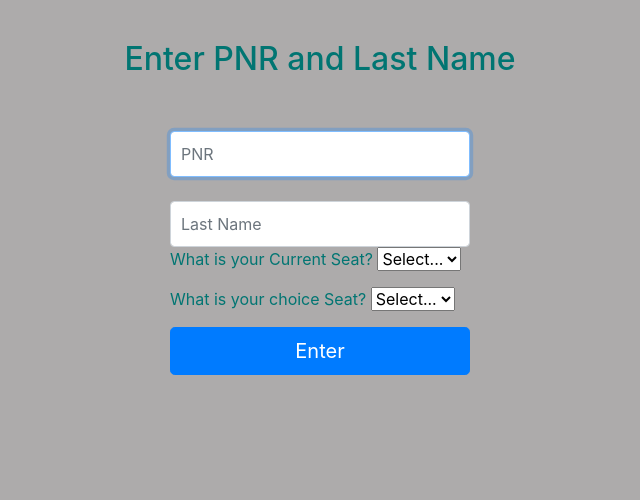
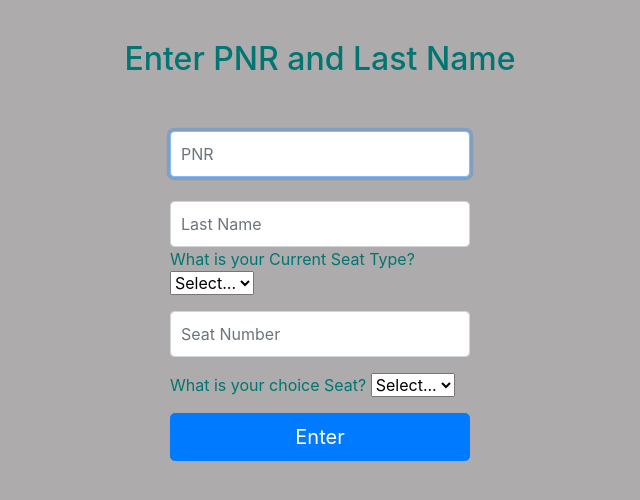
Before and after one commit to sanjibbaral435/neons-2018, a PHP site: page / in a window 1280 px wide. Shown: the top 500 px of the page, without its empty margins (320-960 px from the left). Run offline with PHP 8.4, Linux system fonts and the light colour scheme; some libraries are stand-ins or nearby versions.

Commit message:
Added code to insert to DB

```diff
--- a/index.php
+++ b/index.php
@@ -94,7 +94,7 @@
 			}
 
             // Define variables and initialize with empty values
-			$pnr = $lastname = "";
+			$pnr = $lastname = $choice_seat = $curr_seat = $seat_num = "";
 			$lastname_err = $pnr_err = "";
 
 
@@ -103,25 +103,43 @@
 
 				// Check if lastname is empty
 				if(empty($_POST["lastname"])){
-					$lastname_err = 'Please enter last name.';
+					echo 'Please enter last name.';
 				} else{
 					$lastname = trim($_POST["lastname"]);
 				}
 
 				// Check if PNR is empty
 				if(empty($_POST['pnr'])){
-					$pnr_err = 'Please enter your PNR';
+					echo 'Please enter your PNR';
 				} else{
 					$pnr = trim($_POST['pnr']);
 				}
 
+				// Check if seat num is empty
+				if(empty($_POST['seat_num'])){
+					echo 'Please enter your Seat Number';
+				} else{
+					$seat_num = trim($_POST['seat_num']);
+				}
+
+				if(!isset($_POST['curr_seat'])){
+					echo "You forgot to select your current seat";
+				} else {
+					$curr_seat = trim($_POST['curr_seat']);
+				}
+
+				if(!isset($_POST['choice_seat'])){
+					echo "You forgot to select your choice seat";
+				} else {
+					$choice_seat = trim($_POST['choice_seat']);
+				}
+
+				echo "choice_seat ".$choice_seat." current seat: ".$curr_seat." seat number".$seat_num;
+
 				// Validate credentials
 				if(empty($lastname_err) && empty($pnr_err)){
-					// Prepare a select statement
-					//echo $pnr;
 					$sql = "SELECT lastname FROM user_cred WHERE pnr = $pnr";
 
-					//echo $sql;
 					$result = mysqli_query($link, $sql);
 
 					if (mysqli_num_rows($result) > 0) {
@@ -131,6 +149,22 @@
 								save the pnr to the session */
 								session_start();
 								$_SESSION['pnr'] = $pnr;
+
+
+								//insert all the data to user_req table
+								$sql_insert = "INSERT INTO user_req (pnr, current_seat, choice_seat, seat_num)
+								VALUES ('$pnr', '$curr_seat', '$choice_seat', '$seat_num')";
+
+
+								//echo $sql_insert;
+								if (mysqli_query($link, $sql_insert)) {
+									echo "New record created successfully";
+								} else {
+									echo "Error: " . $sql . "<br>" . $conn->error;
+								}
+
+
+
 								header("location: welcome.php");
 							} else {
 								echo 'The pnr you entered was not valid.';
@@ -140,8 +174,6 @@
 						echo "PNR or Last Name is not Valid";
 					}
 
-					// Close statement
-					//mysqli_stmt_close($stmt);
 				}
 
 				// Close connection
@@ -162,8 +194,8 @@
             <input type = "text" class = "form-control"
                name = "lastname" placeholder = "Last Name" required>
 			<p>
-			What is your Current Seat?
-			<select name="currSeat">
+			What is your Current Seat Type?
+			<select name="curr_seat">
 			  <option value="">Select...</option>
 			  <option value="W">Window</option>
 			  <option value="M">Middle</option>
@@ -171,8 +203,11 @@
 			</select>
 			</p>
 			<p>
+			<input type = "text" class = "form-control"
+               name = "seat_num" placeholder = "Seat Number" required>
+			<p>
 			What is your choice Seat?
-			<select name="choiceSeat">
+			<select name="choice_seat">
 			  <option value="">Select...</option>
 			  <option value="W">Window</option>
 			  <option value="M">Middle</option>
```
